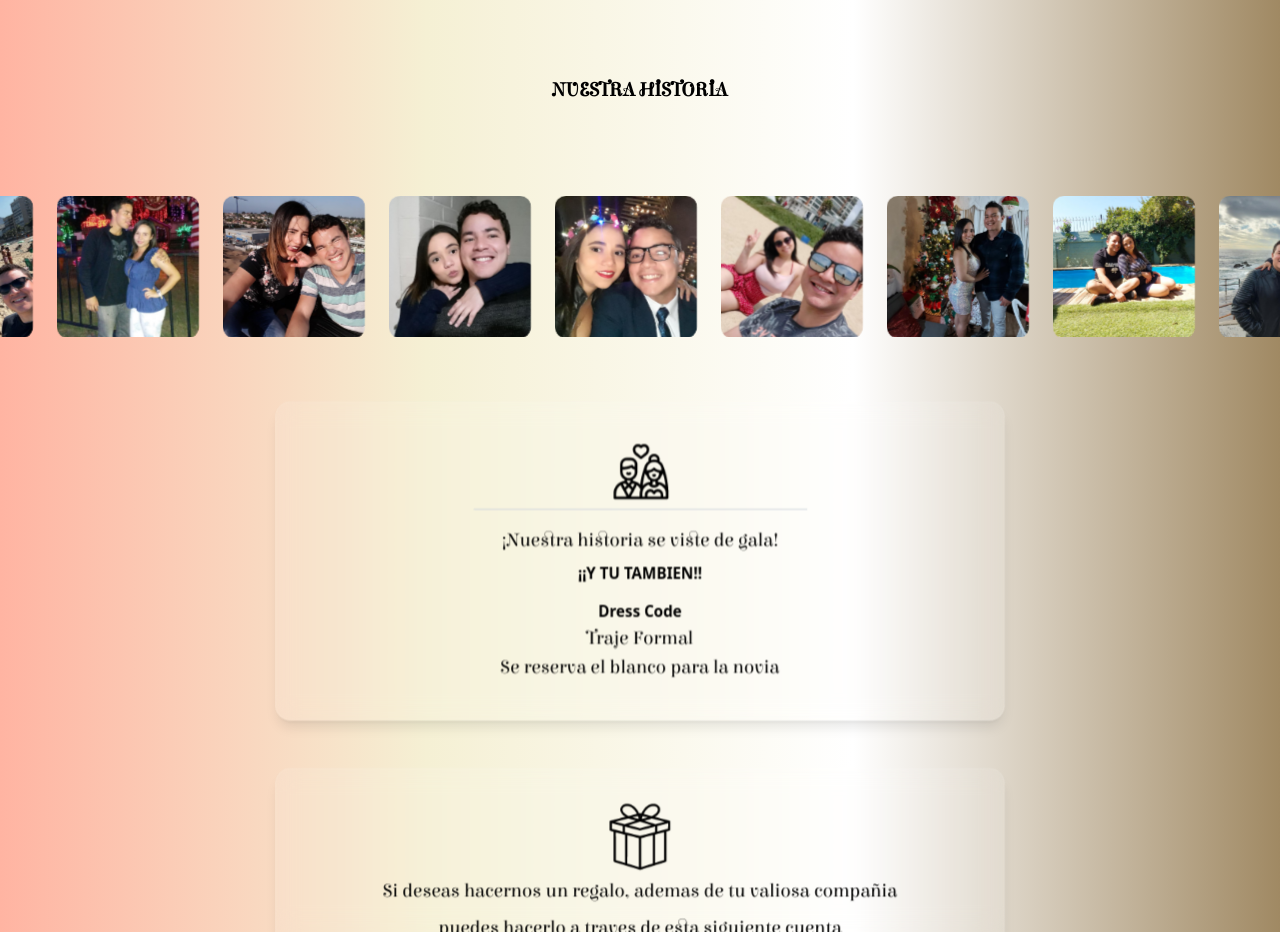
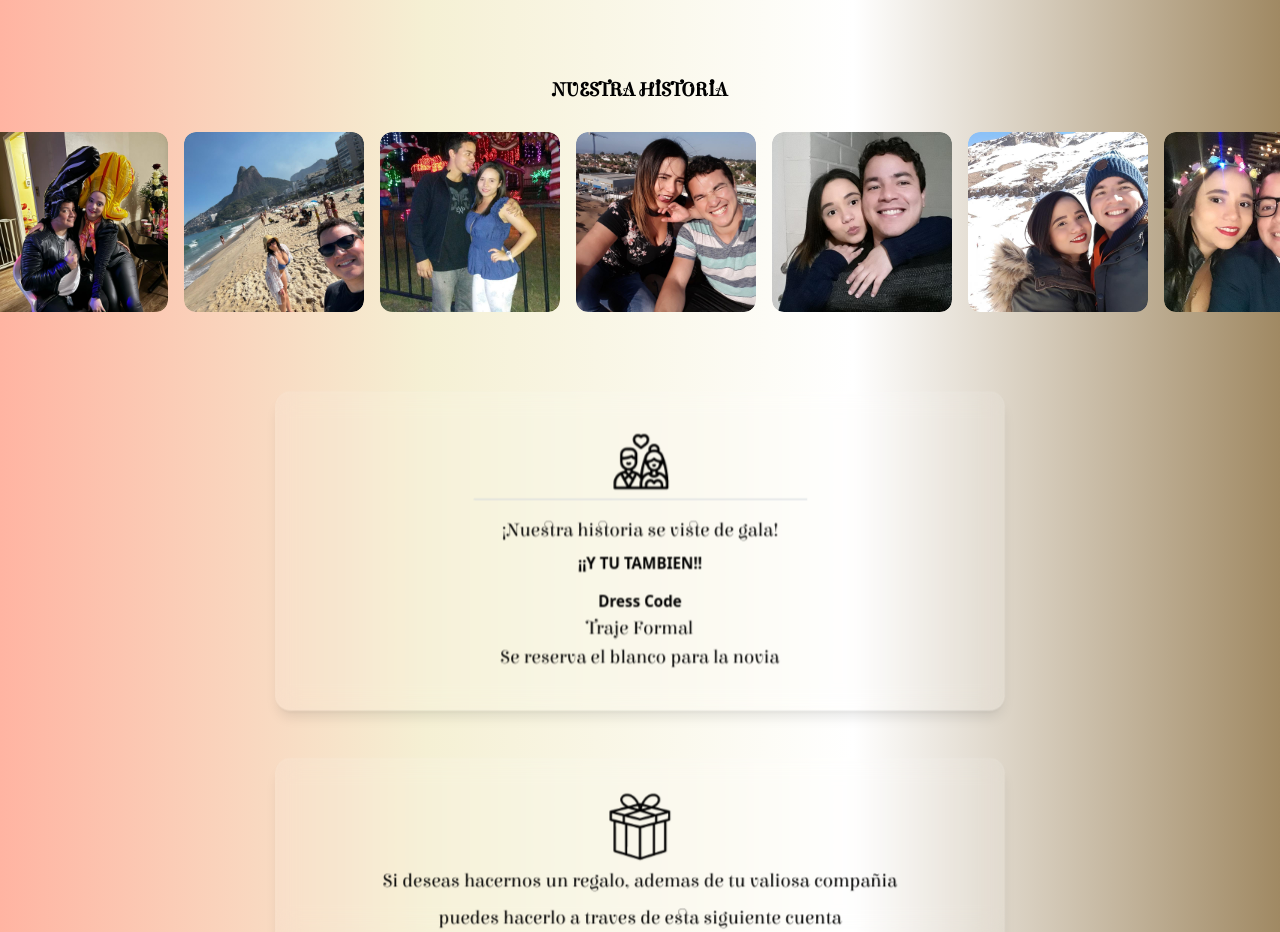
Before and after one commit to Dev-FrddySign/Wedding, a React (Vite) app: page /invitacion in a window 1280 px wide. Shown: the part 3380-4312 px from the top of the page. Built offline with nearby package versions, Linux system fonts and the light colour scheme; a web font is replaced by a local one.

Commit message:
seguimos con los cambios comenzamos finales yeah

```diff
--- a/src/pages/Invitacion/InvitacionPag.jsx
+++ b/src/pages/Invitacion/InvitacionPag.jsx
@@ -42,7 +42,8 @@ import SpotifyPlayer from '../../component/Spotify/SpotifyPlayer';
 
 const cardSectionStyle = "invitacion-section transition-transform duration-500 ease-in-out z-40 w-full max-w-[90%] sm:max-w-lg md:max-w-xl lg:max-w-2xl xl:max-w-3xl bg-white/10 backdrop-blur-md p-4 sm:p-6 md:p-8 shadow-lg border border-white/10 mb-8 flex flex-col items-center justify-center rounded-2xl hover:scale-105 hover:shadow-2xl";
 
-const fotos = [Foto1, Foto2, Foto3, Foto5, Foto6, Foto7, Foto8, Foto9, Foto10, Foto11, Foto12, Foto13, Foto14];
+const fotos = [Foto1, Foto2, Foto3, Foto4, Foto5, Foto6, Foto7, Foto8, Foto9, Foto10, Foto11, Foto12, Foto13, Foto14];
+
 
 const InvitacionPag = () => {
     const navigate = useNavigate();
@@ -52,16 +53,15 @@ const InvitacionPag = () => {
         const sr = ScrollReveal({
             origin: 'bottom',
             distance: '40px',
-            duration: 600,    // tiempo medio, ni lento ni rápido
+            duration: 600,
             delay: 20,
-            reset: true,      // permite que se anime al hacer scroll arriba o abajo
+            reset: true,
             scale: 0.95,
             opacity: 0,
             easing: 'ease-in-out',
             mobile: true,
         });
 
-        // Elementos grandes (hero, aside) con animación rápida sin reset (solo aparecen 1 vez)
         sr.reveal('.hero, .aside-izq, .aside-der', {
             duration: 300,
             delay: 0,
@@ -71,20 +71,10 @@ const InvitacionPag = () => {
             distance: '0px',
         });
 
-        // Secciones generales con animación normal, se activan en scroll up/down
         sr.reveal('.invitacion-section', {
             interval: 100,
         });
 
-        // Fotos de historia, rápido y con intervalo escalonado para que entren dinámicamente y sin retardos largos
-        sr.reveal('.historia-section .marquee-item', {
-            duration: 400,
-            interval: 120,
-            delay: 50,
-            origin: 'bottom',
-            distance: '20px',
-            reset: true,
-        });
     }, []);
 
     return (
@@ -221,8 +211,8 @@ const InvitacionPag = () => {
 
             <section className="invitacion-section historia-section flex flex-col items-center justify-center py-4 mt-7">
                 <h2 className="font6 text-xl font-semibold mb-2 mt-6">NUESTRA HISTORIA</h2>
-                <div className="marquee-wrapper mt-15 ">
-                    <div className="marquee-content">
+                <div className="marquee-wrapper mt-5">
+                    <div className="marquee-content flex">
                         {[...fotos, ...fotos].map((foto, i) => (
                             <div key={i} className="marquee-item">
                                 <img src={foto} alt={`Foto ${i + 1}`} />
--- a/src/pages/Invitacion/StyleInvitacion.css
+++ b/src/pages/Invitacion/StyleInvitacion.css
@@ -110,26 +110,27 @@
 }
 
 .marquee-wrapper {
+    overflow: hidden;
+    width: 100%;
     position: relative;
-    width: 100%;
-    overflow: hidden;
 }
 
 .marquee-content {
     display: flex;
     gap: 1rem;
     margin-bottom: 15px;
-    width: max-content;
-    animation: scroll-left 30s linear infinite;
+    /* ancho automático */
+    animation: scroll-left 60s linear infinite;
+    will-change: transform;
 }
 
+/* tamaño fijo para las imágenes, adaptalo */
 .marquee-item {
     flex: 0 0 auto;
-    width: 150px;
-    height: 150px;
+    width: 180px;
+    height: 180px;
     border-radius: 12px;
     overflow: hidden;
-    transition: transform 0.3s ease, filter 0.3s ease;
 }
 
 .marquee-item img {
@@ -137,27 +138,14 @@
     height: 100%;
     object-fit: cover;
     border-radius: 12px;
-    transition: transform 0.3s ease, filter 0.3s ease;
 }
 
-.marquee-item:hover img {
-    transform: scale(1.2);
-    filter: blur(0);
-}
-
+/* animación para mover desde fuera derecha (100%) hasta fuera izquierda (-100%) */
 @keyframes scroll-left {
   0% {
     transform: translateX(0);
   }
-
   100% {
-        transform: translateX(-60%);
+    transform: translateX(-2324px);
   }
 }
-
-@media screen and (max-width: 500px) {
-    .marquee-item {
-        width: 180px;
-        height: 180px;
-    }
-}
```
Lines whose indentation alone changed are shown as unchanged.
